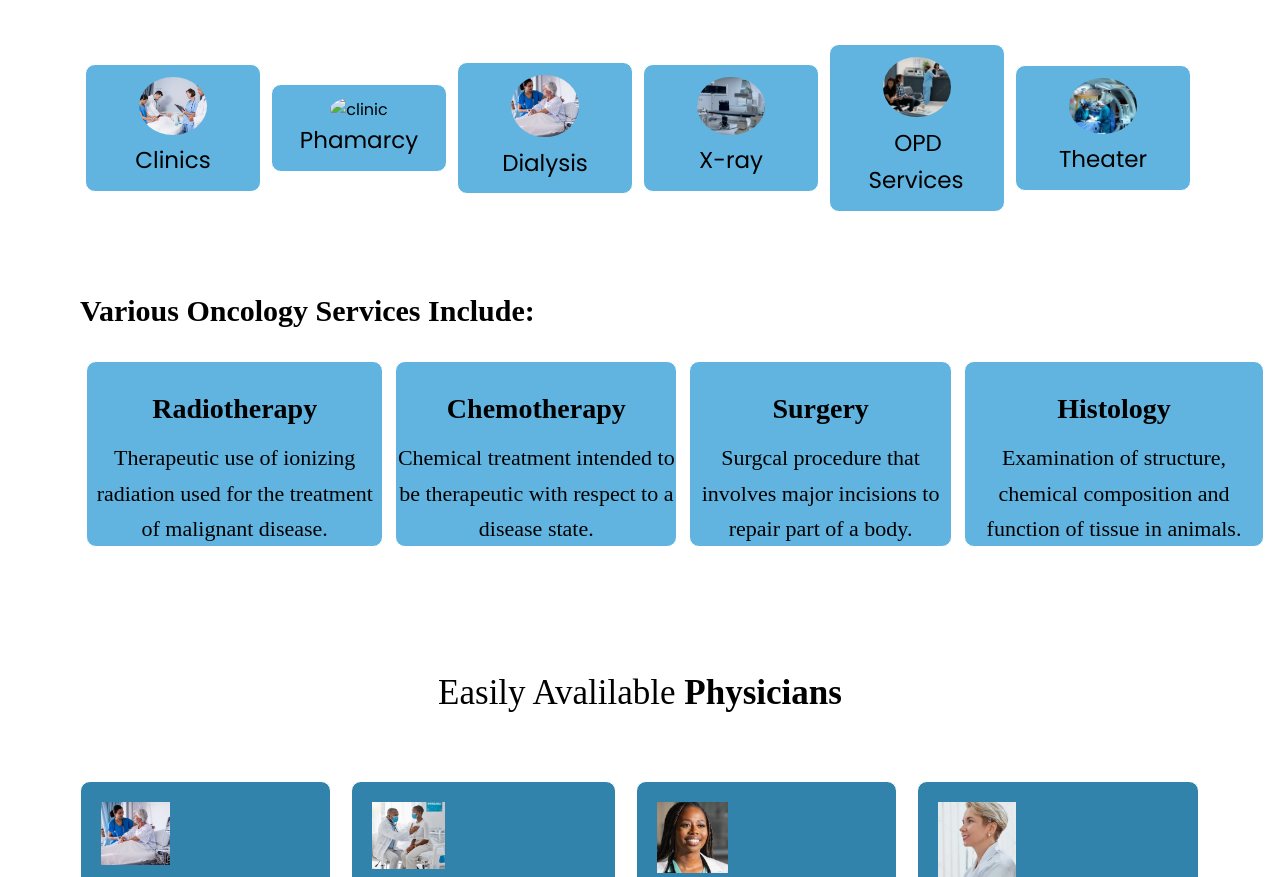
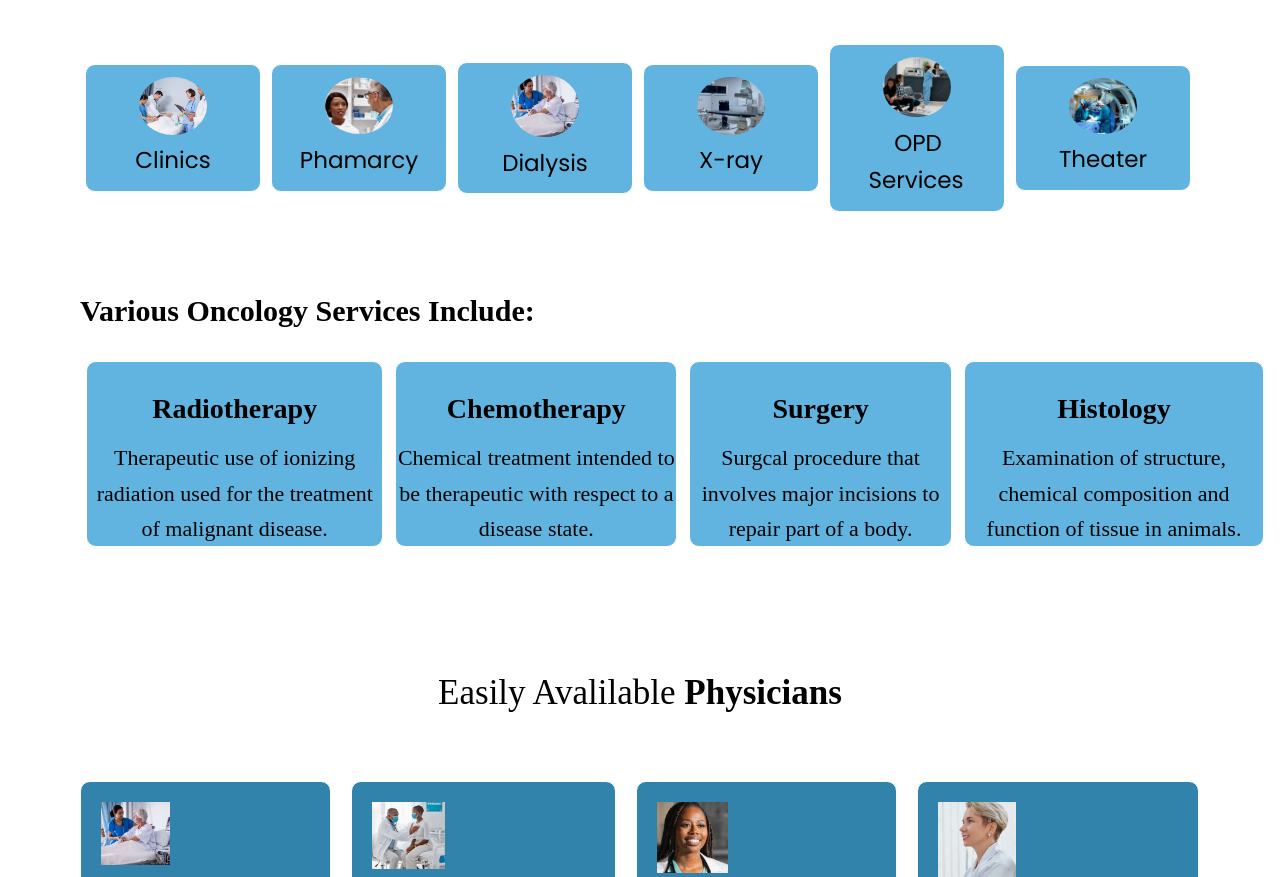
Before and after one commit to achiengvee/project, a plain HTML site: page index.html in a window 1280 px wide. Shown: the part 1262-2139 px from the top of the page. Drawn offline with Linux system fonts and the light colour scheme.

Commit message:
Update index.html

```diff
--- a/index.html
+++ b/index.html
@@ -218,7 +218,7 @@
 
         <div class="single-services">
             <div class="services-image">
-                <img src="pharmacy.jpg" alt="clinic" style="height: 45%; width: 45%; border-radius: 50%;"><br>
+                <img src="images/pharmacy.jpg" alt="clinic" style="height: 45%; width: 45%; border-radius: 50%;"><br>
                 <a href="pharmacy.html">Phamarcy</a>
             </div>
         </div>
```
